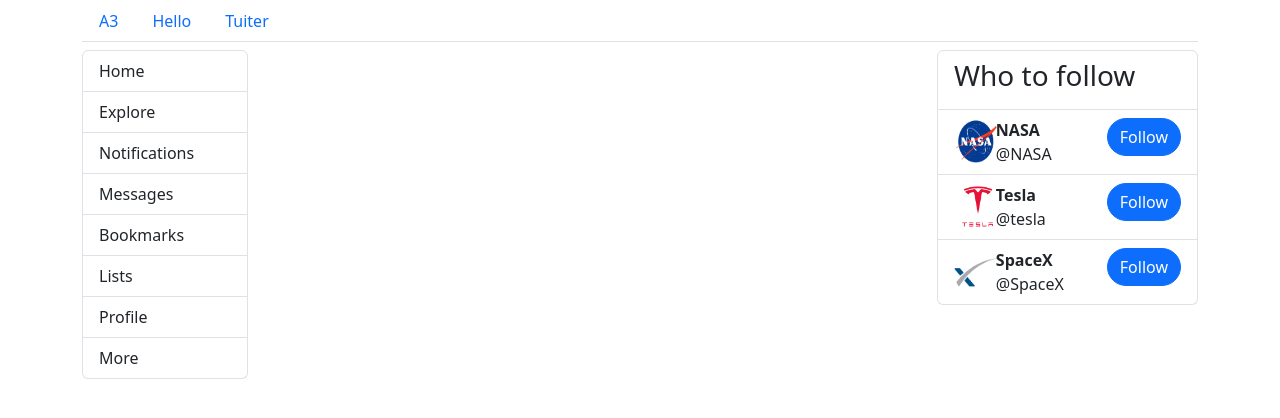
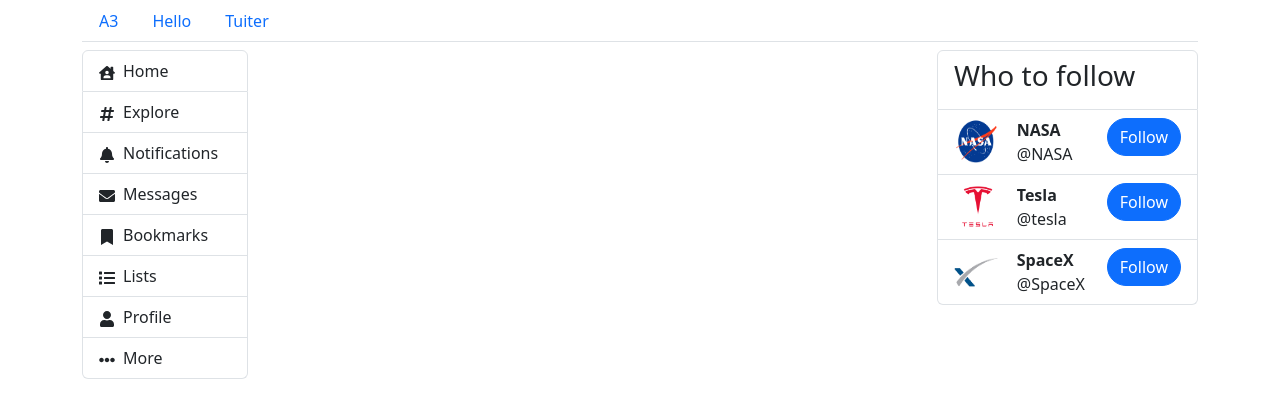
Before and after one commit to acd124/tuiter-react-web-app, a React (Create React App) app: page /#/tuiter in a window 1280 px wide. Shown: the top 418 px of the page. Built offline with nearby package versions, Linux system fonts and the light colour scheme.

Commit message:
dynamic sizing

```diff
--- a/src/tuiter/index.js
+++ b/src/tuiter/index.js
@@ -13,10 +13,10 @@
     <div>
       <Nav />
       <div className="row">
-        <div className="col-2">
+        <div className="col-2 col-lg-1 col-xl-2">
           <NavigationSidebar />
         </div>
-        <div className="col-7">
+        <div className="col-10 col-lg-8 col-xl-7">
           <Routes>
             <Route path="/home" element={<HomeScreen />} />
             <Route path="/explore" element={<ExploreScreen />} />
@@ -24,7 +24,7 @@
             <Route path="/profile" element={<ProfileScreen />} />
           </Routes>
         </div>
-        <div className="col-3">
+        <div className="col-3 d-none d-lg-block">
           <WhoToFollowList />
         </div>
       </div>
--- a/src/tuiter/navigation-sidebar/index.js
+++ b/src/tuiter/navigation-sidebar/index.js
@@ -1,27 +1,41 @@
 import React from 'react';
 import { Link, useLocation } from 'react-router-dom';
+// import from react icons: house hashtag bell envelope bookmark list user ellipsis
+import {
+  FaHouseUser,
+  FaHashtag,
+  FaBell,
+  FaEnvelope,
+  FaBookmark,
+  FaList,
+  FaUser,
+  FaEllipsisH
+} from 'react-icons/fa';
+
 const NavigationSidebar = () => {
   const { pathname } = useLocation();
   // eslint-disable-next-line no-unused-vars
   const [_ignore, _tuiter, active] = pathname.split('/');
   const links = [
-    'home',
-    'explore',
-    'notifications',
-    'messages',
-    'bookmarks',
-    'lists',
-    'profile',
-    'more'
+    { name: 'home', icon: FaHouseUser },
+    { name: 'explore', icon: FaHashtag },
+    { name: 'notifications', icon: FaBell },
+    { name: 'messages', icon: FaEnvelope },
+    { name: 'bookmarks', icon: FaBookmark },
+    { name: 'lists', icon: FaList },
+    { name: 'profile', icon: FaUser },
+    { name: 'more', icon: FaEllipsisH }
   ];
+
   return (
     <div className="list-group">
       {links.map(link => (
         <Link
-          to={`/tuiter/${link}`}
-          className={`list-group-item text-capitalize ${active === link ? 'active' : ''}`}
+          to={`/tuiter/${link.name}`}
+          className={`list-group-item text-capitalize ${active === link.name ? 'active' : ''}`}
         >
-          {link}
+          <link.icon className="me-2" />
+          <span className="d-none d-xl-inline">{link.name}</span>
         </Link>
       ))}
     </div>
--- a/src/tuiter/who-to-follow-list/who-to-follow-list-item.js
+++ b/src/tuiter/who-to-follow-list/who-to-follow-list-item.js
@@ -6,7 +6,7 @@
   return (
     <li className="list-group-item">
       <div className="row">
-        <div className="col-2">
+        <div className="col-3">
           <img
             className="rounded-circle"
             height={48}
@@ -15,7 +15,7 @@
             alt={`${who.handle}'s avatar`}
           />
         </div>
-        <div className="col-8">
+        <div className="col-7 ">
           <div className="fw-bold">{who.userName}</div>
           <div>@{who.handle}</div>
         </div>
```
